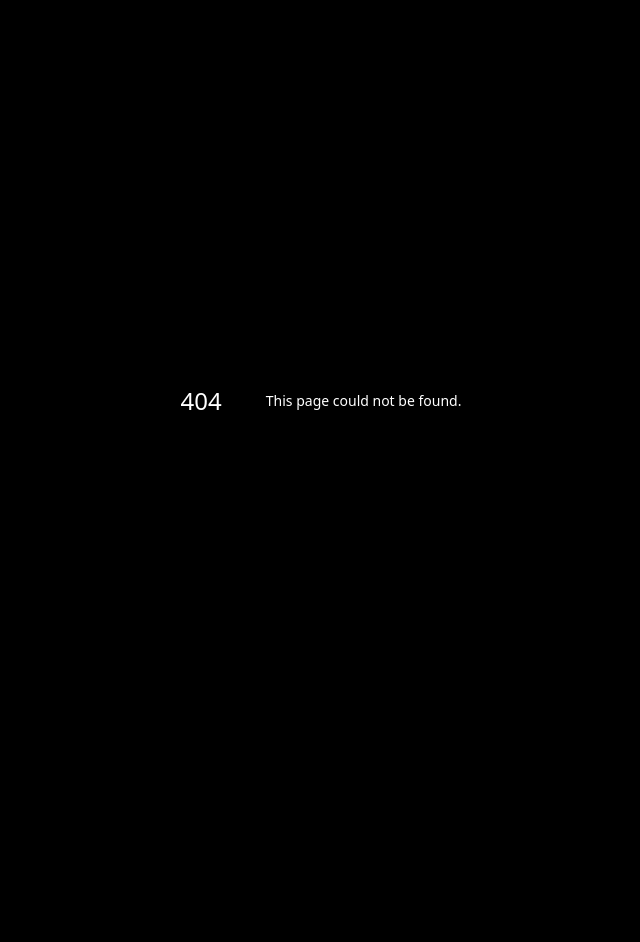
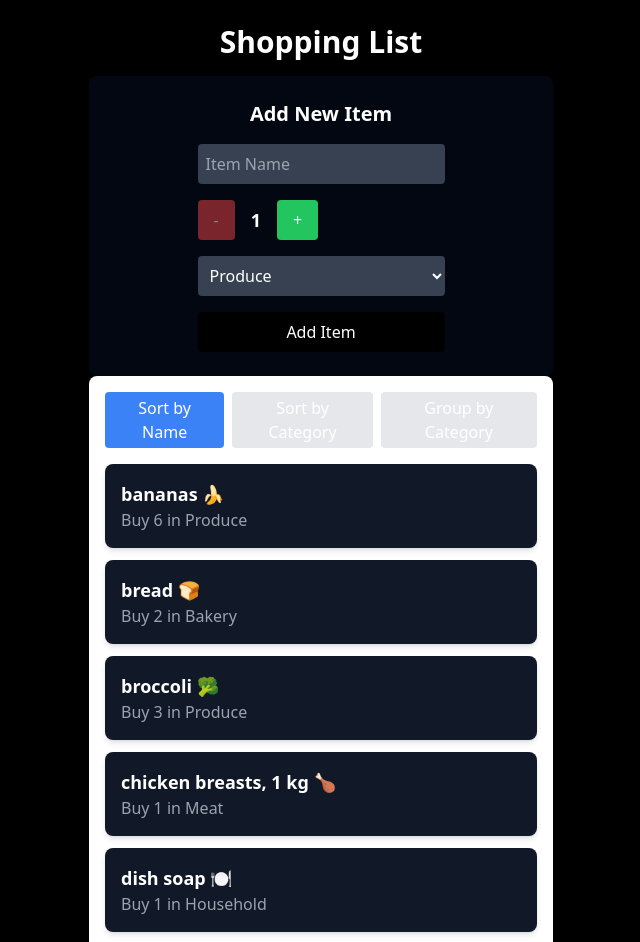
Before and after one commit to Rectrix-21/cprg306-assignments, a Next.js app: page /week-7 in a window 1280 px wide. Before the commit this address had no page. Shown: the top 942 px of the page, without its empty margins (319-959 px from the left). Before the commit the page ends 800 px from the top, so only its background shows below. Built offline with nearby package versions, Linux system fonts and the light colour scheme.

Commit message:
week 7 upd

```diff
--- a/app/page.js
+++ b/app/page.js
@@ -20,6 +20,9 @@ export default function Page() {
         <p>
           Link to week 6: <Link href="week-6">Week 6 </Link>
         </p>
+        <p>
+          Link to week 7: <Link href="week-7">Week 7 </Link>
+        </p>
       </div>
     </main>
   );
--- /dev/null
+++ b/app/week-7/item-list.js
@@ -0,0 +1,67 @@
+"use client";
+
+import { useState } from "react";
+import { Item } from "./item";
+
+export function ItemList({ items }) {
+  const [sortBy, setSortBy] = useState("name");
+
+  let sortedItems;
+
+  if (sortBy === "grouped") {
+    sortedItems = items.reduce((acc, item) => {
+      if (!acc[item.category]) acc[item.category] = [];
+      acc[item.category].push(item);
+      return acc;
+    }, {});
+  } else {
+    sortedItems = [...items].sort((a, b) => a[sortBy].localeCompare(b[sortBy]));
+  }
+
+  return (
+    <div className="bg-white shadow-md rounded-lg p-4">
+      <div className="mb-4 flex gap-2">
+        <button
+          className={`px-3 py-1 rounded ${
+            sortBy === "name" ? "bg-blue-500 text-white" : "bg-gray-200"
+          }`}
+          onClick={() => setSortBy("name")}
+        >
+          Sort by Name
+        </button>
+        <button
+          className={`px-3 py-1 rounded ${
+            sortBy === "category" ? "bg-blue-500 text-white" : "bg-gray-200"
+          }`}
+          onClick={() => setSortBy("category")}
+        >
+          Sort by Category
+        </button>
+        <button
+          className={`px-3 py-1 rounded ${
+            sortBy === "grouped" ? "bg-blue-500 text-white" : "bg-gray-200"
+          }`}
+          onClick={() => setSortBy("grouped")}
+        >
+          Group by Category
+        </button>
+      </div>
+      <ul>
+        {sortBy === "grouped"
+          ? Object.entries(sortedItems)
+              .sort(([a], [b]) => a.localeCompare(b))
+              .map(([category, items]) => (
+                <li key={category} className="mt-4">
+                  <h2 className="text-lg font-bold">{category}</h2>
+                  <ul className="ml-4">
+                    {items.map((item) => (
+                      <Item key={item.id} {...item} />
+                    ))}
+                  </ul>
+                </li>
+              ))
+          : sortedItems.map((item) => <Item key={item.id} {...item} />)}
+      </ul>
+    </div>
+  );
+}
--- /dev/null
+++ b/app/week-7/item.js
@@ -0,0 +1,8 @@
+export function Item({ name, quantity, category }) {
+    return (
+      <li className="p-4 bg-gray-900 text-white rounded-lg mb-3 shadow-md">
+        <div className="font-bold text-lg">{name}</div>
+        <div className="text-gray-400">Buy {quantity} in {category}</div>
+      </li>
+    );
+  }
--- /dev/null
+++ b/app/week-7/items.json
@@ -0,0 +1,74 @@
+[
+  {
+    "id": "1h2GJKH12gkHG31h1H",
+    "name": "milk, 4 L 🥛",
+    "quantity": 1,
+    "category": "Dairy"
+  },
+  {
+    "id": "2KJH3k2j3H1k2J3K1H",
+    "name": "bread 🍞",
+    "quantity": 2,
+    "category": "Bakery"
+  },
+  {
+    "id": "3h2KJH3k2j3H1k2J3",
+    "name": "eggs, dozen 🥚",
+    "quantity": 2,
+    "category": "Dairy"
+  },
+  {
+    "id": "4k2J3K1H2GJKH12gk",
+    "name": "bananas 🍌",
+    "quantity": 6,
+    "category": "Produce"
+  },
+  {
+    "id": "5H1h1H2KJH3k2j3H",
+    "name": "broccoli 🥦",
+    "quantity": 3,
+    "category": "Produce"
+  },
+  {
+    "id": "6H1k2J3K1H2GJKH1",
+    "name": "chicken breasts, 1 kg 🍗",
+    "quantity": 1,
+    "category": "Meat"
+  },
+  {
+    "id": "7gkHG31h1H2KJH3k",
+    "name": "pasta sauce 🍝",
+    "quantity": 3,
+    "category": "Canned goods"
+  },
+  {
+    "id": "8j3H1k2J3K1H2GJK",
+    "name": "spaghetti, 454 g 🍝",
+    "quantity": 2,
+    "category": "Dry goods"
+  },
+  {
+    "id": "9H12gkHG31h1H2KJ",
+    "name": "toilet paper, 12 pack 🧻",
+    "quantity": 1,
+    "category": "Household"
+  },
+  {
+    "id": "10H3k2j3H1k2J3K1",
+    "name": "paper towels, 6 pack",
+    "quantity": 1,
+    "category": "Household"
+  },
+  {
+    "id": "11k2J3K1H2GJKH12",
+    "name": "dish soap 🍽️",
+    "quantity": 1,
+    "category": "Household"
+  },
+  {
+    "id": "12GJKH12gkHG31h1",
+    "name": "hand soap 🧼",
+    "quantity": 4,
+    "category": "Household"
+  }
+]
--- /dev/null
+++ b/app/week-7/new-item.js
@@ -0,0 +1,101 @@
+"use client";
+
+import { useState } from "react";
+import { v4 as uuidv4 } from "uuid";
+
+export default function NewItem({ onAddItem }) {
+  const [name, setName] = useState("");
+  const [quantity, setQuantity] = useState(1);
+  const [category, setCategory] = useState("Produce");
+
+  const increment = () => {
+    setQuantity((count) => Math.min(count + 1, 20));
+  };
+
+  const decrement = () => {
+    setQuantity((count) => Math.max(count - 1, 1));
+  };
+
+  const handleSubmit = (e) => {
+    e.preventDefault();
+    if (!name.trim()) return;
+
+    const newItem = {
+      id: uuidv4(),
+      name,
+      quantity,
+      category,
+    };
+
+    onAddItem(newItem);
+
+    setName("");
+    setQuantity(1);
+    setCategory("Produce");
+  };
+
+  return (
+    <div className="flex flex-col items-center gap-4 p-6 bg-gray-950 text-white rounded-lg shadow-lg">
+      <h2 className="text-xl font-bold">Add New Item</h2>
+      <form onSubmit={handleSubmit} className="flex flex-col gap-4">
+        <input
+          type="text"
+          value={name}
+          onChange={(e) => setName(e.target.value)}
+          placeholder="Item Name"
+          required
+          className="p-2 rounded bg-gray-700 text-white"
+        />
+        <div className="flex items-center gap-4">
+          <button
+            className="px-4 py-2 bg-red-500 rounded disabled:opacity-50"
+            onClick={(e) => {
+              e.preventDefault();
+              decrement();
+            }}
+            disabled={quantity === 1}
+          >
+            -
+          </button>
+          <span className="text-lg font-bold">{quantity}</span>
+          <button
+            className="px-4 py-2 bg-green-500 rounded disabled:opacity-50"
+            onClick={(e) => {
+              e.preventDefault();
+              increment();
+            }}
+            disabled={quantity === 20}
+          >
+            +
+          </button>
+        </div>
+        <select
+          value={category}
+          onChange={(e) => setCategory(e.target.value)}
+          className="p-2 rounded bg-gray-700 text-white"
+        >
+          {[
+            "Produce",
+            "Dairy",
+            "Bakery",
+            "Meat",
+            "Frozen Foods",
+            "Canned Goods",
+            "Dry Goods",
+            "Beverages",
+            "Snacks",
+            "Household",
+            "Other",
+          ].map((cat) => (
+            <option key={cat} value={cat}>
+              {cat}
+            </option>
+          ))}
+        </select>
+        <button type="submit" className="px-4 py-2 bg-black text-white rounded">
+          Add Item
+        </button>
+      </form>
+    </div>
+  );
+}
--- /dev/null
+++ b/app/week-7/page.js
@@ -0,0 +1,24 @@
+"use client";
+
+import { useState } from "react";
+import NewItem from "./new-item";
+import itemsData from "./items.json";
+import { ItemList } from "./item-list";
+
+export default function Page() {
+  const [items, setItems] = useState(itemsData);
+
+  const handleAddItem = (newItem) => {
+    setItems((prevItems) => [...prevItems, newItem]);
+  };
+
+  return (
+    <main className="max-w-lg mx-auto p-6 bg-gray text-white min-h-screen">
+      <h1 className="text-3xl font-bold mb-4 flex flex-col items-center">
+        Shopping List
+      </h1>
+      <NewItem onAddItem={handleAddItem} />
+      <ItemList items={items} />
+    </main>
+  );
+}
```
Also changed, not shown: package.json (+5 -4 lines), 1 other file (tests, documents, lock files or other folders). Lines whose indentation alone changed are shown as unchanged.
